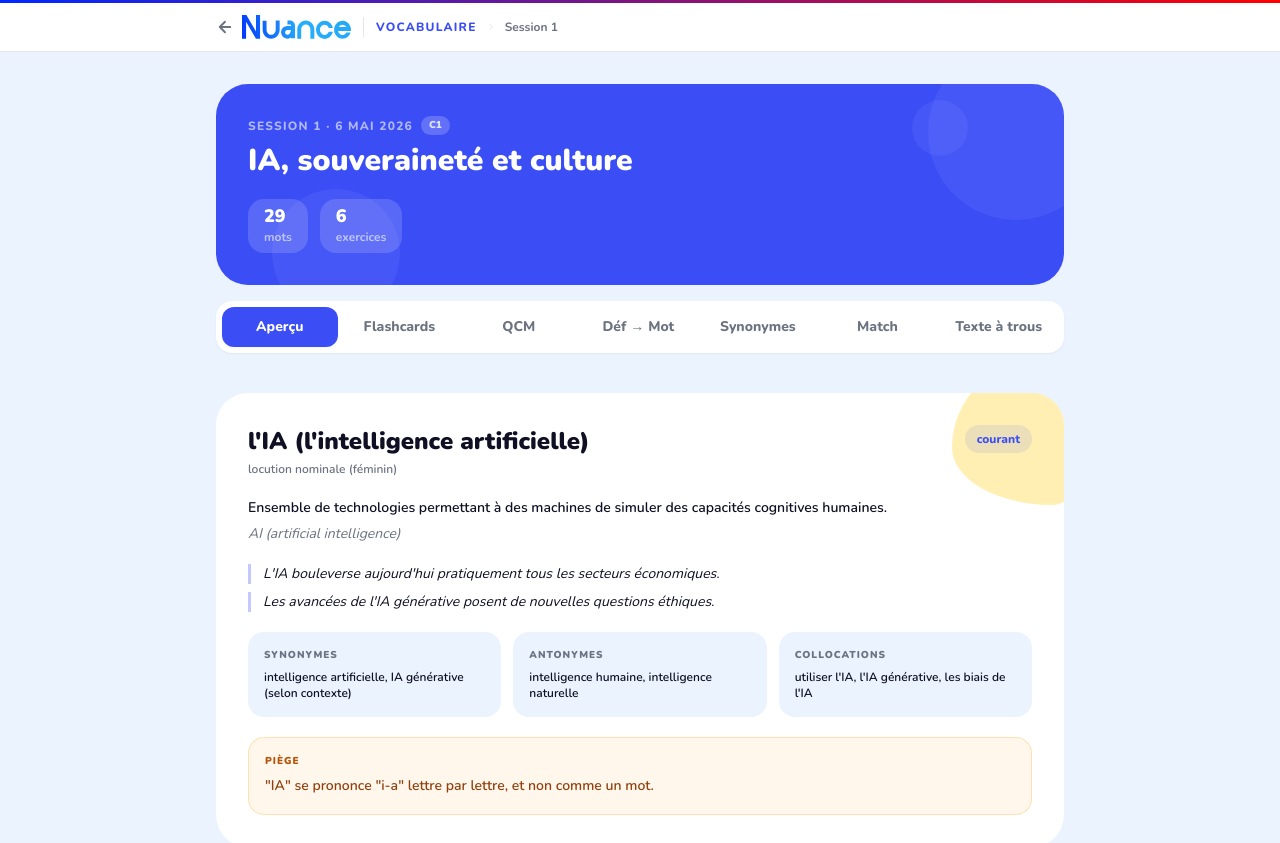
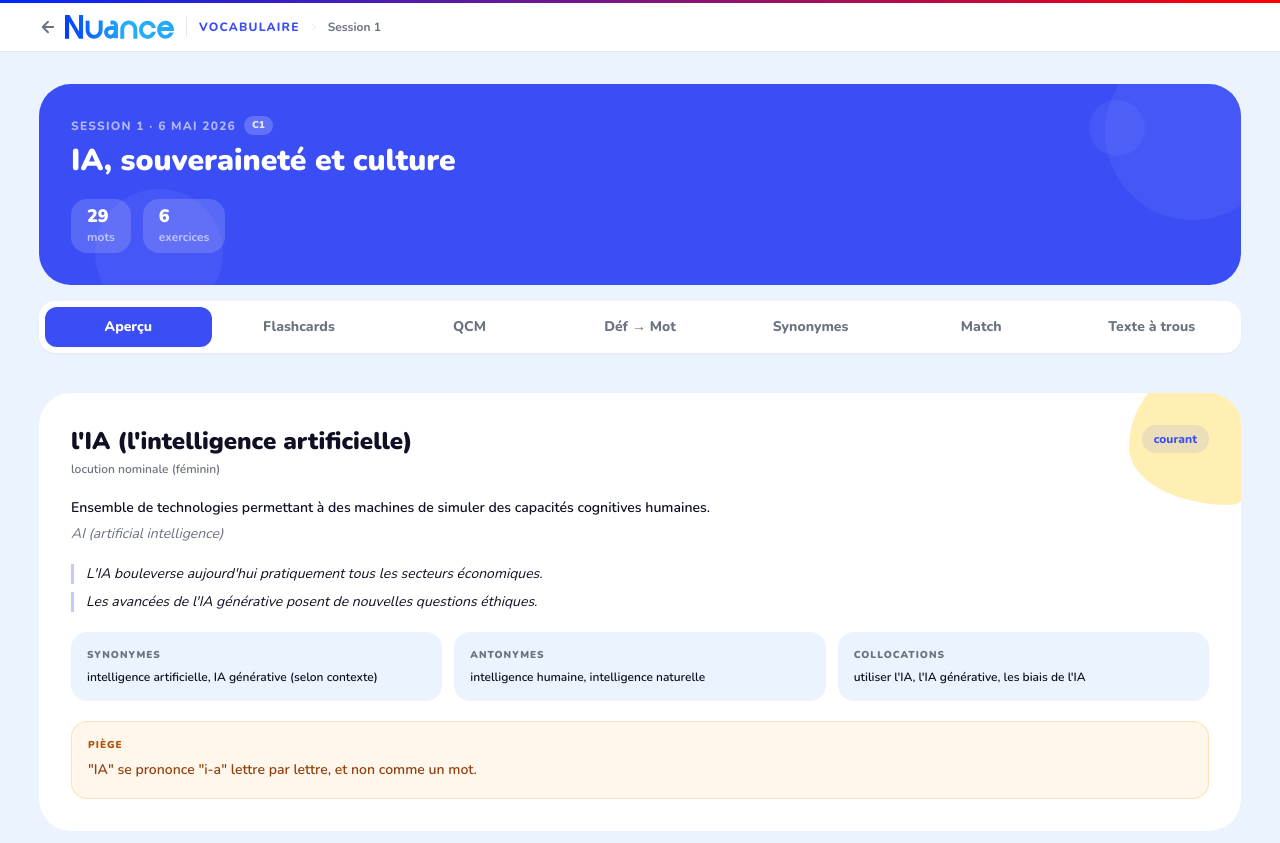
Before and after one commit to dam-bkk/nuance, a Next.js app: page /s/1 in a window 1280 px wide. Shown: the top 843 px of the page. Built offline with nearby package versions, Linux system fonts and the light colour scheme.

Commit message:
feat: max-width 1250px across all pages
Co-Authored-By: Claude Sonnet 4.6 <noreply@anthropic.com>

```diff
--- a/app/examens/[id]/page.tsx
+++ b/app/examens/[id]/page.tsx
@@ -18,7 +18,7 @@ export default async function ExamenPage({ params }: { params: Promise<{ id: str
       <AppHeader back={{ href: "/examens", label: "Examens" }} section="Examens" item={examen.titre} />
 
       {/* Hero */}
-      <div className="max-w-4xl mx-auto px-6 pt-8">
+      <div className="max-w-[1250px] mx-auto px-6 pt-8">
         <div className="bg-cobalt rounded-4xl p-8 relative overflow-hidden">
           <div className="absolute -top-8 -right-8 w-36 h-36 bg-white/5 rounded-full" />
           <div className="relative">
@@ -44,7 +44,7 @@ export default async function ExamenPage({ params }: { params: Promise<{ id: str
         </div>
       </div>
 
-      <div className="max-w-4xl mx-auto px-6 py-6">
+      <div className="max-w-[1250px] mx-auto px-6 py-6">
         <ExamenCE examen={examen} />
       </div>
     </div>
--- a/app/examens/page.tsx
+++ b/app/examens/page.tsx
@@ -14,7 +14,7 @@ export default function ExamensPage() {
     <div className="min-h-screen bg-pg">
       <AppHeader back={{ href: "/", label: "Accueil" }} section="Examens" />
 
-      <main className="max-w-4xl mx-auto px-6 py-10">
+      <main className="max-w-[1250px] mx-auto px-6 py-10">
         <div className="bg-cobalt rounded-4xl p-8 mb-10 relative overflow-hidden">
           <div className="absolute -top-10 -right-10 w-44 h-44 bg-white/5 rounded-full" />
           <div className="relative">
--- a/app/grammaire/[id]/page.tsx
+++ b/app/grammaire/[id]/page.tsx
@@ -18,7 +18,7 @@ export default async function GrammaireExoPage({ params }: { params: Promise<{ i
       <AppHeader back={{ href: "/grammaire", label: "Grammaire" }} section="Grammaire" item={exo.titre} />
 
       {/* Hero */}
-      <div className="max-w-4xl mx-auto px-6 pt-8">
+      <div className="max-w-[1250px] mx-auto px-6 pt-8">
         <div className="bg-cobalt rounded-4xl p-8 relative overflow-hidden">
           <div className="absolute -top-8 -right-8 w-36 h-36 bg-white/5 rounded-full" />
           <div className="relative">
@@ -41,7 +41,7 @@ export default async function GrammaireExoPage({ params }: { params: Promise<{ i
         </div>
       </div>
 
-      <div className="max-w-4xl mx-auto px-6 py-6">
+      <div className="max-w-[1250px] mx-auto px-6 py-6">
         <GrammaireQCM exo={exo} />
       </div>
     </div>
--- a/app/grammaire/page.tsx
+++ b/app/grammaire/page.tsx
@@ -20,7 +20,7 @@ export default function GrammairePage() {
     <div className="min-h-screen bg-pg">
       <AppHeader back={{ href: "/", label: "Accueil" }} section="Grammaire" />
 
-      <main className="max-w-4xl mx-auto px-6 py-10">
+      <main className="max-w-[1250px] mx-auto px-6 py-10">
         {/* Hero */}
         <div className="bg-cobalt rounded-4xl p-8 mb-10 relative overflow-hidden">
           <div className="absolute -top-10 -right-10 w-44 h-44 bg-white/5 rounded-full" />
--- a/app/page.tsx
+++ b/app/page.tsx
@@ -20,7 +20,7 @@ export default function Home() {
     <div className="min-h-screen bg-pg transition-colors duration-300">
       <AppHeader />
 
-      <main className="max-w-4xl mx-auto px-4 sm:px-6 py-6 sm:py-10">
+      <main className="max-w-[1250px] mx-auto px-4 sm:px-6 py-6 sm:py-10">
         {/* Hero + module nav side by side */}
         <div className="flex flex-col sm:flex-row gap-4 mb-10 items-stretch">
           {/* Left: module nav 33% */}
--- a/app/s/[session]/page.tsx
+++ b/app/s/[session]/page.tsx
@@ -24,7 +24,7 @@ export default async function SessionPage({ params }: { params: Promise<{ sessio
       <AppHeader back={{ href: "/", label: "Accueil" }} section="Vocabulaire" item={`Session ${lesson.session}`} />
 
       {/* Hero card */}
-      <div className="max-w-4xl mx-auto px-4 sm:px-6 pt-6 sm:pt-8">
+      <div className="max-w-[1250px] mx-auto px-4 sm:px-6 pt-6 sm:pt-8">
         <div className="bg-cobalt rounded-4xl p-5 sm:p-8 relative overflow-hidden">
           <div className="absolute -top-10 -right-10 w-44 h-44 bg-white/5 rounded-full" />
           <div className="absolute -bottom-8 left-14 w-32 h-32 bg-white/5 rounded-full" />
--- a/components/AppHeader.tsx
+++ b/components/AppHeader.tsx
@@ -20,7 +20,7 @@ export default function AppHeader({ back, section, item }: AppHeaderProps) {
   return (
     <header className="bg-surface border-b border-edge transition-colors duration-300">
       <div className="h-[3px] bg-gradient-to-r from-[#0028FF] to-[#FF0000]" />
-      <div className="max-w-4xl mx-auto px-6 py-3 flex items-center gap-2 min-w-0">
+      <div className="max-w-[1250px] mx-auto px-6 py-3 flex items-center gap-2 min-w-0">
         {back ? (
           <Link
             href={back.href}
--- a/components/LessonTabs.tsx
+++ b/components/LessonTabs.tsx
@@ -37,7 +37,7 @@ export default function LessonTabs({ items, allItems, sessionNum }: {
   return (
     <div>
       <div className="sticky top-0 z-10 py-3 sm:py-4 bg-pg transition-colors duration-300">
-        <div className="max-w-4xl mx-auto px-4 sm:px-6">
+        <div className="max-w-[1250px] mx-auto px-4 sm:px-6">
           <div className="bg-surface rounded-2xl p-1.5 flex overflow-x-auto gap-1 shadow-sm scrollbar-none">
             {TABS.map((tab) => (
               <button
@@ -56,7 +56,7 @@ export default function LessonTabs({ items, allItems, sessionNum }: {
         </div>
       </div>
 
-      <div className="max-w-4xl mx-auto px-4 sm:px-6 py-4 sm:py-6">
+      <div className="max-w-[1250px] mx-auto px-4 sm:px-6 py-4 sm:py-6">
         {active === "apercu"     && <Apercu items={items} />}
         {active === "flashcards" && <Flashcards items={items} onDone={() => done("flashcards")} />}
         {active === "qcm"        && <QCM items={items} allItems={allItems} onDone={() => done("qcm")} />}
```
